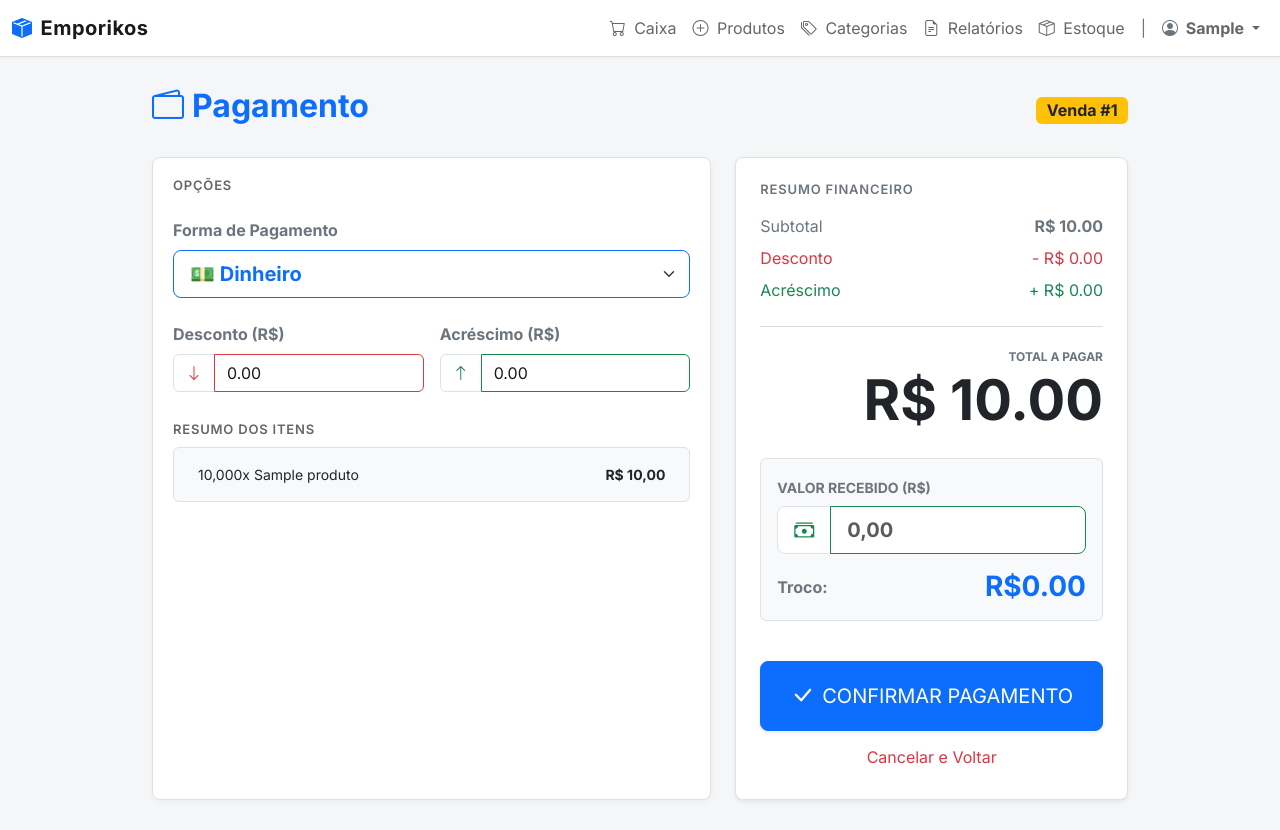
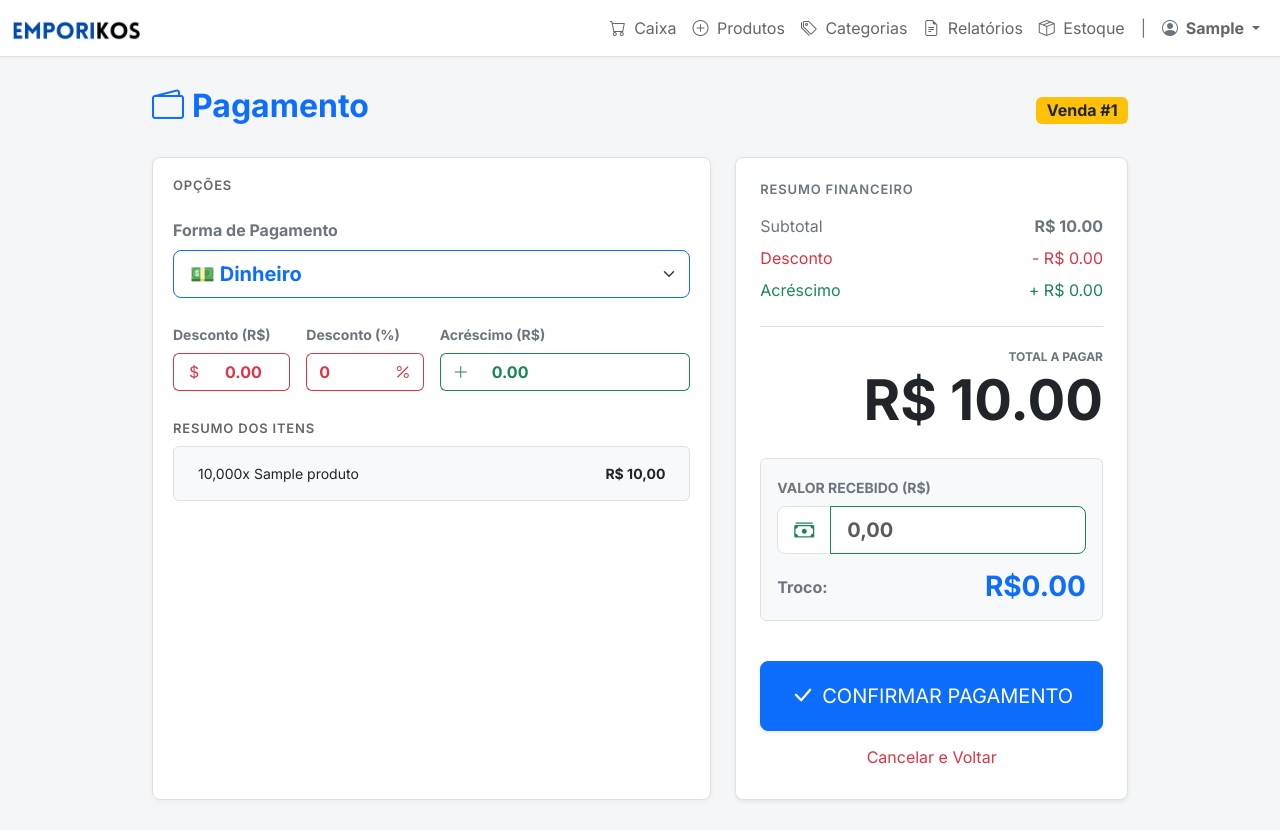
Before and after one commit to Heitorcgq/Emporikos, a Django app: page /vendas/1/checkout/ in a window 1280 px wide. Run offline with Django 5.2, Linux system fonts and the light colour scheme; a user stored in the database is signed in; tables that the repository leaves empty hold one stand-in row (values such as "Sample post").

Commit message:
adição de logo e % nos descontos

```diff
--- a/templates/core/base.html
+++ b/templates/core/base.html
@@ -117,7 +117,7 @@
     <nav class="navbar navbar-expand-lg">
       <div class="container-fluid">
         <a class="navbar-brand" href="/">
-          <i class="bi bi-box-seam-fill text-primary me-2"></i>Emporikos
+          <img src="{% static 'img/logo.png' %}" alt="Emporikos" style="height: 20px; width: auto;">
         </a>
 
         <button class="navbar-toggler" type="button" data-bs-toggle="collapse" data-bs-target="#navbarMain">
--- a/templates/loja/checkout.html
+++ b/templates/loja/checkout.html
@@ -22,13 +22,37 @@
                         </select>
                     </div>
                     <div class="row g-3">
+    <div class="col-md-3">
+        <label class="form-label fw-bold text-secondary small">Desconto (R$)</label>
+        <div class="input-group">
+            <span class="input-group-text bg-white text-danger border border-danger border-end-0">
+                <i class="bi bi-currency-dollar"></i>
+            </span>
+            <input type="number" id="desconto" class="form-control border-start-0 border-danger text-danger fw-bold"
+                   step="0.01" value="0.00" oninput="aoMudarDescontoDinheiro()">
+        </div>
+    </div>
+
+                        <div class="col-md-3">
+                            <label class="form-label fw-bold text-secondary small">Desconto (%)</label>
+                            <div class="input-group">
+                                <input type="number" id="desconto_percent" class="form-control border-end-0 border-danger text-danger fw-bold"
+                                    step="0.1" value="0" oninput="aoMudarDescontoPorcento()">
+                                <span class="input-group-text bg-white text-danger border border-danger border-start-0">
+                                    <i class="bi bi-percent"></i>
+                                </span>
+                            </div>
+                        </div>
+
                         <div class="col-md-6">
-                            <label class="form-label fw-bold text-secondary">Desconto (R$)</label>
-                            <div class="input-group"><span class="input-group-text text-danger bg-white"><i class="bi bi-arrow-down"></i></span><input type="number" id="desconto" class="form-control border-danger" step="0.01" value="0.00" oninput="calcularTotais()"></div>
-                        </div>
-                        <div class="col-md-6">
-                            <label class="form-label fw-bold text-secondary">Acréscimo (R$)</label>
-                            <div class="input-group"><span class="input-group-text text-success bg-white"><i class="bi bi-arrow-up"></i></span><input type="number" id="acrescimo" class="form-control border-success" step="0.01" value="0.00" oninput="calcularTotais()"></div>
+                            <label class="form-label fw-bold text-secondary small">Acréscimo (R$)</label>
+                            <div class="input-group">
+                                <span class="input-group-text bg-white text-success border border-success border-end-0">
+                                    <i class="bi bi-plus-lg"></i>
+                                </span>
+                                <input type="number" id="acrescimo" class="form-control border-start-0 border-success text-success fw-bold"
+                                    step="0.01" value="0.00" oninput="calcularTotais()">
+                            </div>
                         </div>
                     </div>
                     <div class="mt-4">
@@ -131,72 +155,101 @@
 
 {% block scripts %}
 <script>
-    // Valor inicial vindo do Django
+    // Valor inicial do Subtotal (Vindo do Django)
     const subtotal = parseFloat("{{ venda.valor_total|stringformat:'.2f' }}".replace(',', '.'));
 
-    // 1. Calcula Descontos e Acréscimos
+    // --- LÓGICA DE SINCRONIZAÇÃO DE DESCONTO ---
+
+    // 1. Digitou no R$ -> Calcula a %
+    function aoMudarDescontoDinheiro() {
+        const valDesconto = parseFloat(document.getElementById('desconto').value) || 0;
+
+        if (subtotal > 0) {
+            // Regra de 3: (Valor / Total) * 100
+            const novaPorcentagem = (valDesconto / subtotal) * 100;
+
+            // Atualiza o campo % (com no máximo 2 casas decimais para não ficar quebrado)
+            document.getElementById('desconto_percent').value = novaPorcentagem.toFixed(2);
+        }
+
+        // Chama o cálculo geral
+        calcularTotais();
+    }
+
+    // 2. Digitou na % -> Calcula o R$
+    function aoMudarDescontoPorcento() {
+        const valPorcento = parseFloat(document.getElementById('desconto_percent').value) || 0;
+
+        // Conta: Total * (Porcentagem / 100)
+        const novoValor = subtotal * (valPorcento / 100);
+
+        // Atualiza o campo R$
+        document.getElementById('desconto').value = novoValor.toFixed(2);
+
+        // Chama o cálculo geral
+        calcularTotais();
+    }
+
+    // --- CÁLCULOS GERAIS (Mantidos e Ajustados) ---
+
     function calcularTotais() {
+        // Pega os valores (o desconto em R$ já estará atualizado pelas funções acima)
         const desc = parseFloat(document.getElementById('desconto').value) || 0;
         const acre = parseFloat(document.getElementById('acrescimo').value) || 0;
 
+        // Conta final
         const total = subtotal - desc + acre;
 
-        // Atualiza Labels
+        // Atualiza os textos na tela (Resumo Financeiro)
         document.getElementById('lbl-desconto').innerText = desc.toFixed(2);
         document.getElementById('lbl-acrescimo').innerText = acre.toFixed(2);
         document.getElementById('lbl-total').innerText = total.toFixed(2);
 
-        // Recalcula o troco automaticamente se o total mudar
+        // Recalcula o troco se tiver valor recebido digitado
         calcularTroco();
     }
 
-    // 2. Calcula o Troco (NOVO)
     function calcularTroco() {
         const totalFinal = parseFloat(document.getElementById('lbl-total').innerText);
         const recebido = parseFloat(document.getElementById('valor_recebido').value) || 0;
-
-        // Pega o elemento PAI que contém o "R$" e o span do valor
         const containerTroco = document.getElementById('lbl-troco').parentElement;
 
         if (recebido === 0) {
-            // Se não digitou nada, volta ao padrão azul
             containerTroco.className = "h3 mb-0 fw-bold text-primary";
             containerTroco.innerHTML = 'R$ <span id="lbl-troco">0.00</span>';
             return;
         }
 
         if (recebido >= totalFinal) {
-            // Se pagou tudo (Troco)
             let troco = recebido - totalFinal;
             containerTroco.className = "h3 mb-0 fw-bold text-primary";
-            containerTroco.innerHTML = 'R$ <span id="lbl-troco">' + troco.toFixed(2) + '</span>';
+            containerTroco.innerHTML = 'Troco: R$ <span id="lbl-troco">' + troco.toFixed(2) + '</span>';
         } else {
-            // Se falta dinheiro
             let falta = totalFinal - recebido;
             containerTroco.className = "h3 mb-0 fw-bold text-danger";
-            containerTroco.innerHTML = '-R$ <span id="lbl-troco">' + falta.toFixed(2) + '</span>';
+            containerTroco.innerHTML = 'Falta: R$ <span id="lbl-troco">' + falta.toFixed(2) + '</span>';
         }
     }
 
-    // 3. Confirmar Venda (Mantivemos igual)
     async function confirmarVenda() {
-        const formaPagamento = document.getElementById('forma_pagamento').value;
-        const desconto = parseFloat(document.getElementById('desconto').value) || 0;
-        const acrescimo = parseFloat(document.getElementById('acrescimo').value) || 0;
-        const valorFinal = parseFloat(document.getElementById('lbl-total').innerText);
+        const pgto = document.getElementById('forma_pagamento').value;
+        const desc = parseFloat(document.getElementById('desconto').value) || 0;
+        const acre = parseFloat(document.getElementById('acrescimo').value) || 0;
+        const final = parseFloat(document.getElementById('lbl-total').innerText);
 
-        const response = await fetch("/api/concluir-venda/{{ venda.id }}/", {
+        // Validação de troco
+        const recebido = parseFloat(document.getElementById('valor_recebido').value) || 0;
+        if (pgto === 'DIN' && recebido > 0 && recebido < final) {
+            if(!confirm("O valor recebido é menor que o total. Deseja finalizar mesmo assim?")) return;
+        }
+
+        const res = await fetch("/api/concluir-venda/{{ venda.id }}/", {
             method: 'POST',
             headers: {'Content-Type': 'application/json'},
-            body: JSON.stringify({
-                forma_pagamento: formaPagamento,
-                desconto: desconto,
-                acrescimo: acrescimo,
-                valor_final: valorFinal
-            })
+            body: JSON.stringify({ forma_pagamento: pgto, desconto: desc, acrescimo: acre, valor_final: final })
         });
 
-        const json = await response.json();
+        const json = await res.json();
 
         if (json.status === 'sucesso') {
             if (json.aviso) alert("⚠️ ATENÇÃO:\n" + json.aviso);
@@ -206,10 +259,9 @@
         }
     }
 
-    // Atalho para abrir cupom
     function abrirCupom() {
         const url = "{% url 'imprimir_cupom' venda.id %}";
-        window.open(url, "Cupom", "width=400,height=600");
+        window.open(url, "Cupom", "width=400,height=600,scrollbars=yes,status=no,location=no");
     }
 </script>
 {% endblock %}
```
Also changed, not shown: static/img/logo.png (added).
